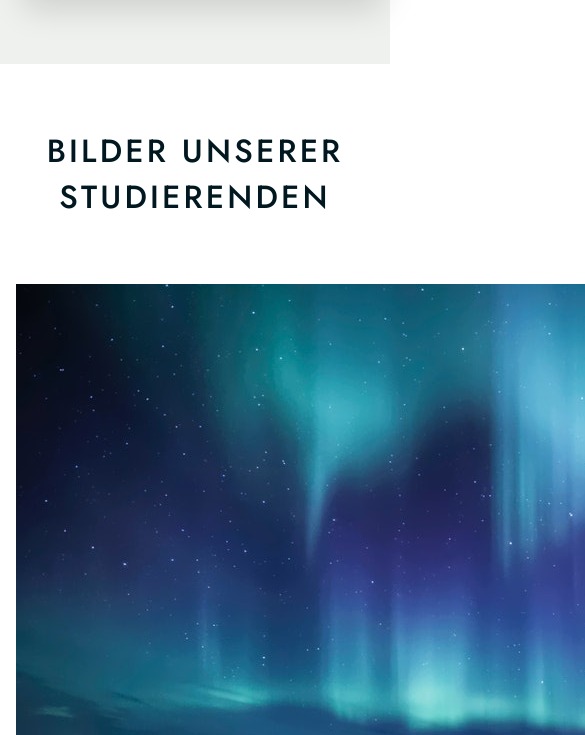
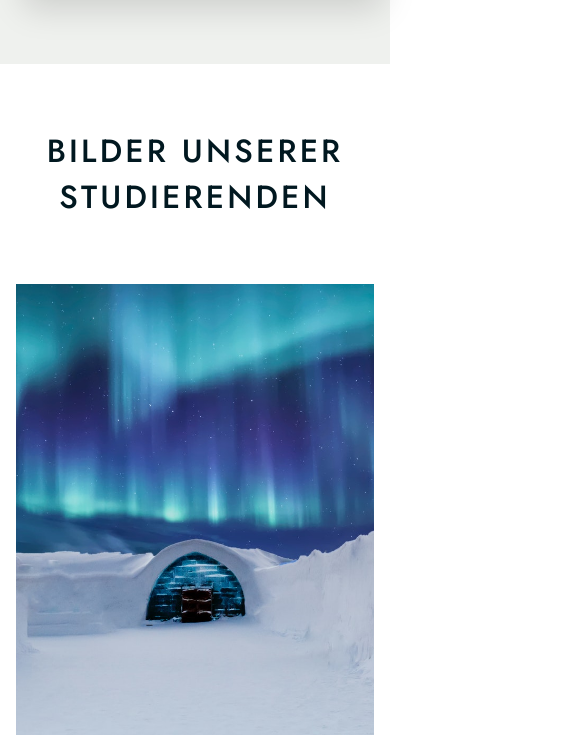
Before and after one commit to sikoob/photography, a plain HTML site: page index.html in a window 390 px wide. Shown: the part 5766-6501 px from the top of the page, 585 px wide, since content can reach past the window. Drawn offline with Linux system fonts and the light colour scheme.

Commit message:
working on responsive grid layout

```diff
--- a/styles/pages/home/_gallery.scss
+++ b/styles/pages/home/_gallery.scss
@@ -2,9 +2,14 @@
 @use "sass:math";
 @use "sass:color";
 
+$-column-size: math.div(71rem, 5);
+
 .gallery__container {
     @include make-container();
+
+    margin-bottom: 4rem;
 }
+
 
 .gallery__heading {
     color: $color-secondary-dark;
@@ -19,4 +24,42 @@
 
 .gallery__list {
     display: grid;
+    grid-template-columns: repeat(5, 1fr);          //5 Spalten a 1fr
+    grid-template-rows: repeat(2, $-column-size);
+
+    @media (max-width: $breakpoint-l) {
+        grid-template-rows: repeat(2, #{$-column-size * 0.9});
+    }
+
+    @media (max-width: $breakpoint-md) {
+        grid-template-rows: repeat(2, #{$-column-size * 0.8});
+    }
+
+    @media (max-width: $breakpoint-sm) {
+        grid-template-rows: repeat(2, #{$-column-size * 0.5});
+    }
+
+    @media (max-width: $breakpoint-xs) {
+        grid-template-columns: repeat(2, 1fr);
+        grid-template-rows: repeat(5, $-column-size);  //Richtung für mobile Version gedreht
+    }
+
+    &-item {
+        display: block;
+
+        &--first {
+            grid-column-start: 1;
+            grid-column-end: span 2;
+
+            grid-row-start: 1;
+            grid-row-end: span 2;
+        }
+
+        &-image {
+            display: block;
+            width: 100%;
+            height: 100%;
+            object-fit: cover;
+        }
+    }
 }
```
Also changed, not shown: dist/main.css, 1 other file.
